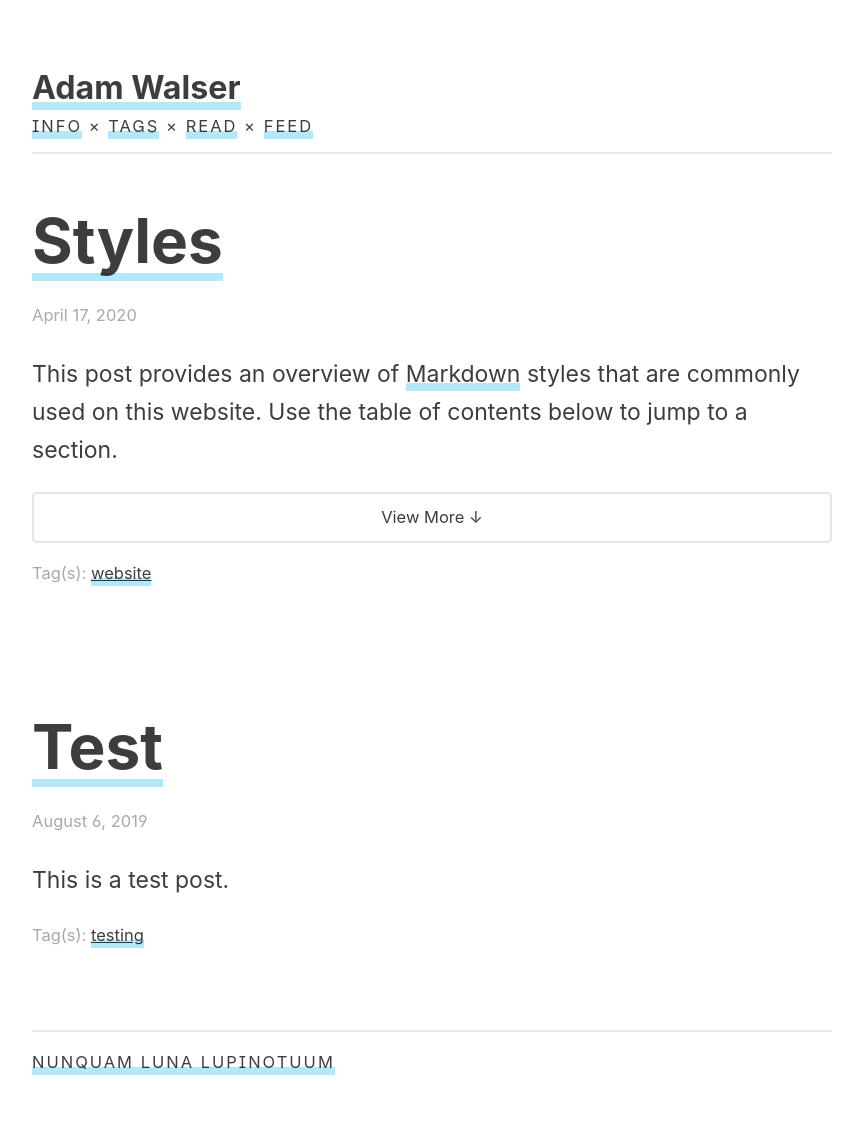
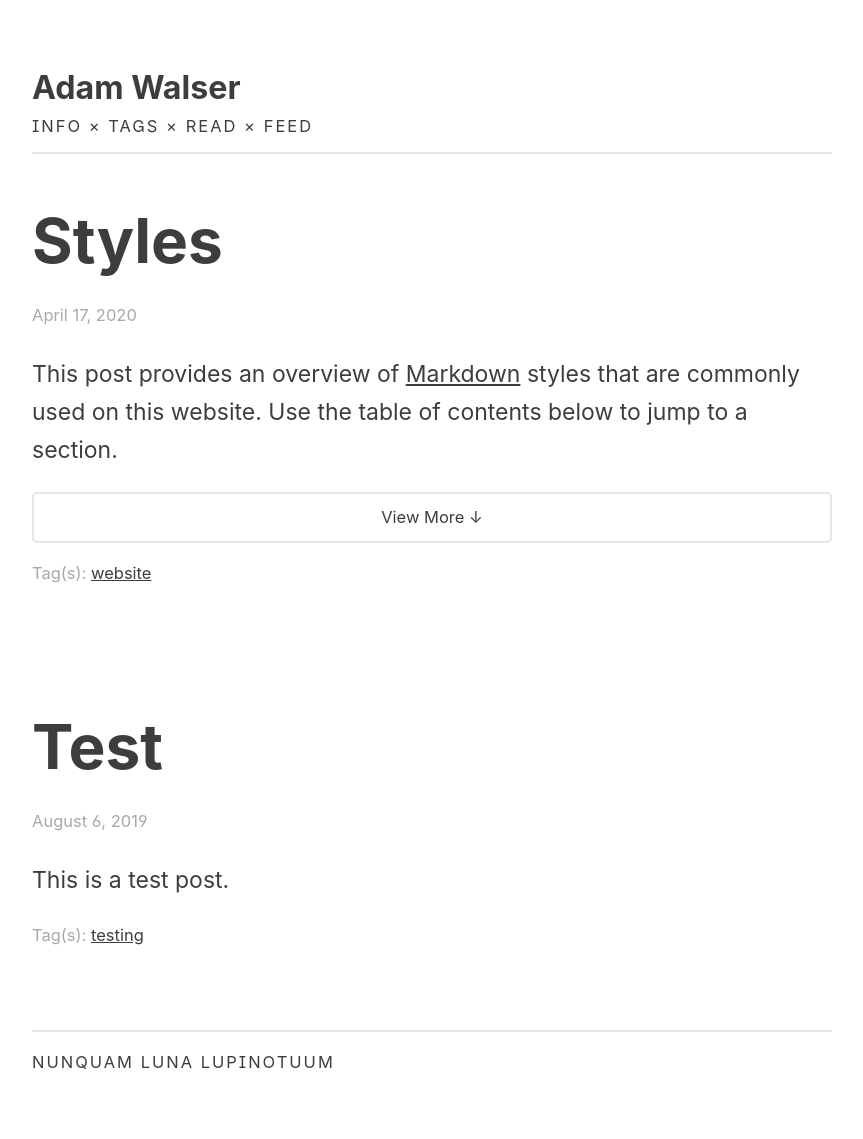
Before and after one commit to ajpwalser/ajpwalser.github.io, a Jekyll site: the page built from index.html, in a window 1280 px wide. Shown: the whole page, without its empty margins (208-1071 px from the left). Built offline with Jekyll 4.4.1, drawn with Linux system fonts in a browser that asks for light colours; some web fonts are replaced; the list of posts is cut into pages by our own code.

Commit message:
Update style.css

```diff
--- a/css/style.css
+++ b/css/style.css
@@ -69,15 +69,23 @@ footer a:hover {
 /* Links */
 
 a:link {
-	text-decoration: none;
-  	border-bottom: 3px solid #B4E7F8;
-  	box-shadow: 0px -5px 0px #B4E7F8 inset;
-  	color: inherit;
-  	transition: background 0.15s cubic-bezier(0.33, 0.66, 0.66, 1) 0s;
+	color: rgba(0, 0, 0, 0.76);
+	text-decoration: underline;
+}
+
+a:visited {
+	color: rgba(0, 0, 0, 0.76);
+	text-decoration: underline;
 }
 
 a:hover {
-	background: #B4E7F8 none repeat scroll 0% 0%;
+	color: rgba(0, 0, 0, 0.76);
+	text-decoration: none;
+}
+
+a:active {
+	color: rgba(0, 0, 0, 0.76);
+	text-decoration: none;
 }
 
 /* Headings */
```
